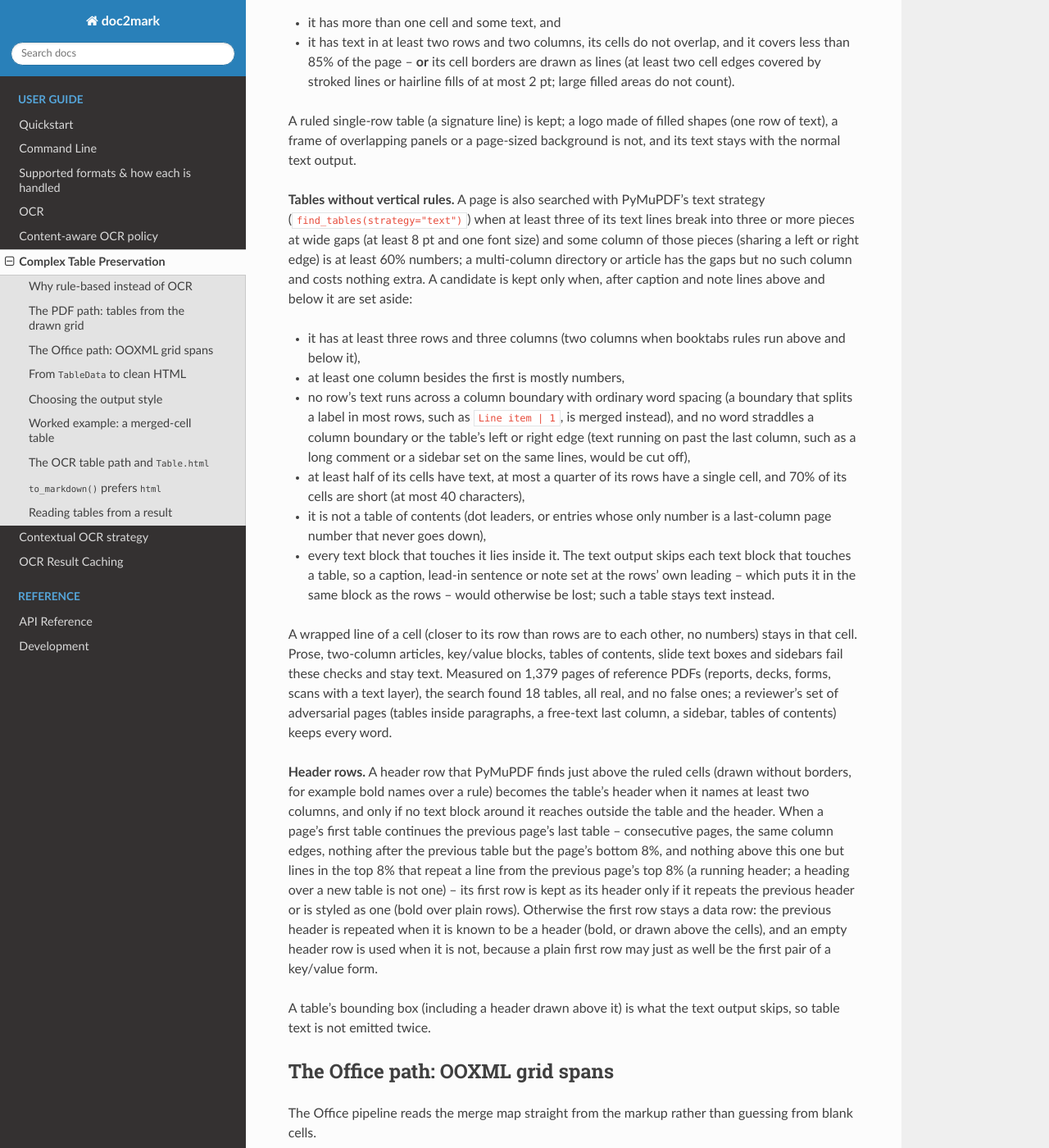
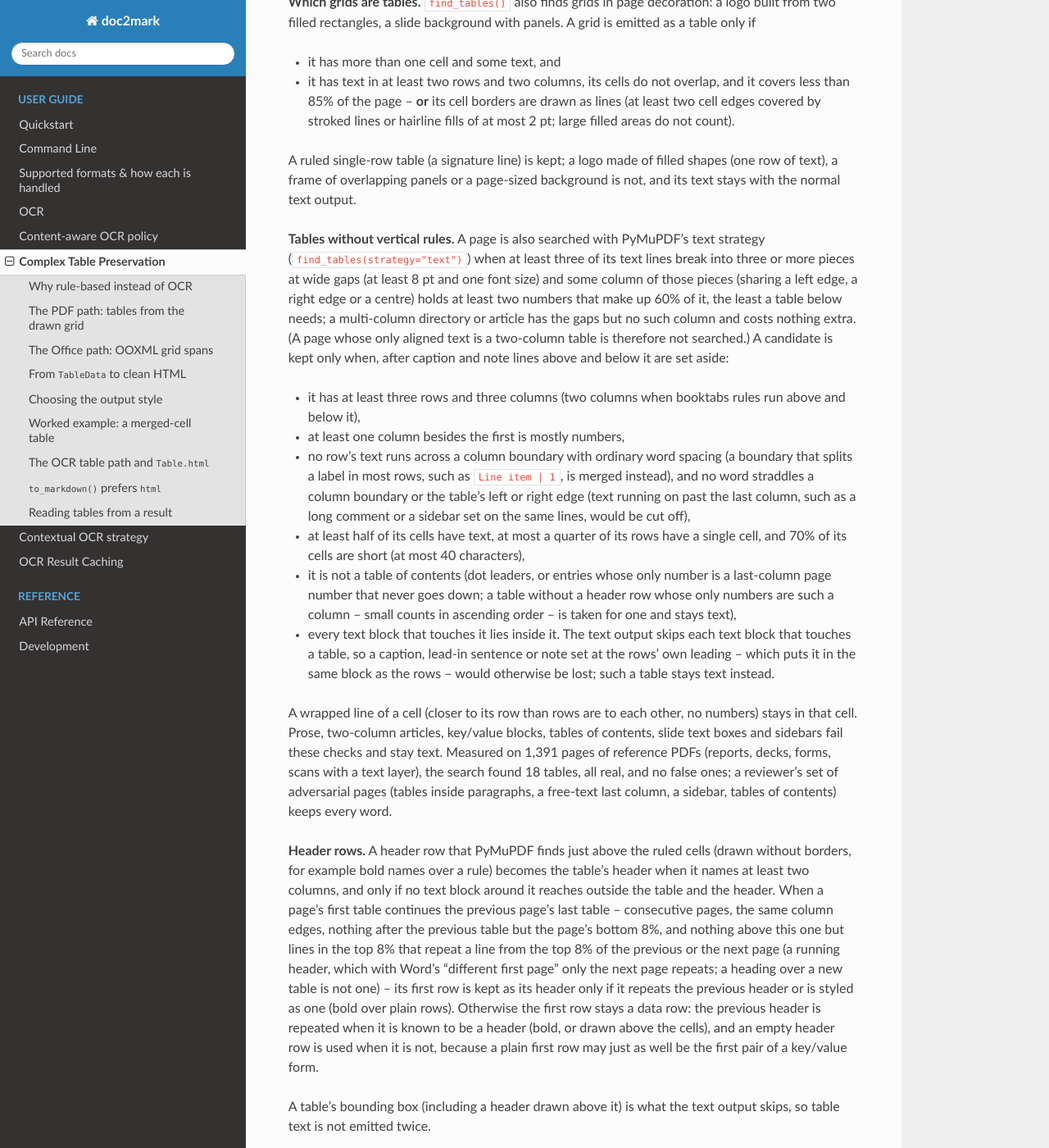
Before and after one commit to luisleo526/doc2mark, a Sphinx documentation site: the page built from docs/tables.rst, in a window 1280 px wide and 1400 px high, scrolled down 1835 px. Shown: the whole window at 82% size. Built offline with Sphinx 7.4.7 and the Read the Docs theme 3.1.0, drawn with Linux system fonts in a browser that asks for light colours; some of the changed text lies outside the part shown.

Commit message:
fix(pdftable): running headers from the next page; pre-check no stricter than the table checks
- continue_table: a line above a continued table also counts as a running
  header when the next page repeats it in its top 8% (Word's "different first
  page": page 1 has a letterhead, later pages the running header). The next
  page is read only when the previous page does not explain the line.
- _looks_tabular: a numeric column of pieces needs two numbers (60%), as
  _text_table does, and pieces also share centres (PyMuPDF's text strategy
  aligns on left, right and centre); columnar pages without tables still skip
  the search.
- docs: the older-PyMuPDF path, the hidden-line rule, the TOC and two-column
  limits, the corpus figures.

Co-Authored-By: Claude Opus 5.5 (1M context) <noreply@anthropic.com>

```diff
--- a/docs/tables.rst
+++ b/docs/tables.rst
@@ -43,12 +43,13 @@ and turns every grid it finds into a ``TableData`` (``doc2mark.pipelines.pdf_tab
 
 **Cell text.** The page's characters are read once per page, from the text page
 ``find_tables()`` built (the same characters and coordinates PyMuPDF's own
-``Table.extract()`` uses, also on rotated pages). Every character goes to exactly
-one cell: the smallest cell, over all tables on the page, that contains the
-centre of the glyph. So a table nested inside another table's cell keeps its own
-text and the outer cell does not repeat it, and cells that overlap (an L-shaped
-merged region, a frame drawn around cells) never share a character. Inside a
-cell, words split at spaces and at gaps wider than 3 pt, and lines stay separate
+``Table.extract()`` uses, also on rotated pages; PyMuPDF releases before 1.27 do not
+expose it, and the page's own text is read in the same coordinates). Every character
+goes to exactly one cell: the smallest cell, over all tables on the page, that
+contains the centre of the glyph. So a table nested inside another table's cell
+keeps its own text and the outer cell does not repeat it, and cells that overlap (an
+L-shaped merged region, a frame drawn around cells) never share a character. Inside
+a cell, words split at spaces and at gaps wider than 3 pt, and lines stay separate
 (``\n``), as in ``Table.extract()``.
 
 Text drawn over other text is handled by what it is:
@@ -69,8 +70,10 @@ Text drawn over other text is handled by what it is:
 * Invisible text (an OCR layer: fully transparent, or neither filled nor stroked)
   drawn over visible text in a cell is dropped; the visible glyphs are the text and
   the hidden layer only repeats them, often with recognition errors
-  (``Acc0unt``, ``1,25O,OOO``). Invisible text with nothing visible under it, as on
-  a scanned page, is the cell's text.
+  (``Acc0unt``, ``1,25O,OOO``). A hidden line is judged as a whole: it is dropped
+  when at least half of its glyphs lie over visible ones, including any part that
+  runs on past them. Invisible text with nothing visible under it, as on a scanned
+  page, is the cell's text.
 
 **Merged cells.** PyMuPDF reports the grid as rows of cell boxes (``None`` where a
 merged box covers a position). Column ``j`` starts at the ``j``-th distinct cell
@@ -99,10 +102,12 @@ not, and its text stays with the normal text output.
 **Tables without vertical rules.** A page is also searched with PyMuPDF's text
 strategy (``find_tables(strategy="text")``) when at least three of its text lines
 break into three or more pieces at wide gaps (at least 8 pt and one font size) and
-some column of those pieces (sharing a left or right edge) is at least 60% numbers;
-a multi-column directory or article has the gaps but no such column and costs
-nothing extra. A candidate is kept only when, after caption and note lines above
-and below it are set aside:
+some column of those pieces (sharing a left edge, a right edge or a centre) holds at
+least two numbers that make up 60% of it, the least a table below needs; a
+multi-column directory or article has the gaps but no such column and costs nothing
+extra. (A page whose only aligned text is a two-column table is therefore not
+searched.) A candidate is kept only when, after caption and note lines above and
+below it are set aside:
 
 * it has at least three rows and three columns (two columns when booktabs rules
   run above and below it),
@@ -115,7 +120,9 @@ and below it are set aside:
 * at least half of its cells have text, at most a quarter of its rows have a
   single cell, and 70% of its cells are short (at most 40 characters),
 * it is not a table of contents (dot leaders, or entries whose only number is a
-  last-column page number that never goes down),
+  last-column page number that never goes down; a table without a header row whose
+  only numbers are such a column -- small counts in ascending order -- is taken for
+  one and stays text),
 * every text block that touches it lies inside it. The text output skips each text
   block that touches a table, so a caption, lead-in sentence or note set at the
   rows' own leading -- which puts it in the same block as the rows -- would
@@ -124,23 +131,25 @@ and below it are set aside:
 A wrapped line of a cell (closer to its row than rows are to each other, no
 numbers) stays in that cell. Prose, two-column articles, key/value blocks, tables
 of contents, slide text boxes and sidebars fail these checks and stay text.
-Measured on 1,379 pages of reference PDFs (reports, decks, forms, scans with a text
+Measured on 1,391 pages of reference PDFs (reports, decks, forms, scans with a text
 layer), the search found 18 tables, all real, and no false ones; a reviewer's set
 of adversarial pages (tables inside paragraphs, a free-text last column, a sidebar,
 tables of contents) keeps every word.
 
 **Header rows.** A header row that PyMuPDF finds just above the ruled cells (drawn
-without borders, for example bold names over a rule) becomes the table's header
-when it names at least two columns, and only if no text block around it reaches
-outside the table and the header. When a page's first table continues the previous
-page's last table -- consecutive pages, the same column edges, nothing after the
-previous table but the page's bottom 8%, and nothing above this one but lines in
-the top 8% that repeat a line from the previous page's top 8% (a running header;
-a heading over a new table is not one) -- its first row is kept as its header only
-if it repeats the previous header or is styled as one (bold over plain rows). Otherwise the first row stays a data row: the previous header
-is repeated when it is known to be a header (bold, or drawn above the cells), and
-an empty header row is used when it is not, because a plain first row may just as
-well be the first pair of a key/value form.
+without borders, for example bold names over a rule) becomes the table's header when
+it names at least two columns, and only if no text block around it reaches outside
+the table and the header. When a page's first table continues the previous page's
+last table -- consecutive pages, the same column edges, nothing after the previous
+table but the page's bottom 8%, and nothing above this one but lines in the top 8%
+that repeat a line from the top 8% of the previous or the next page (a running
+header, which with Word's "different first page" only the next page repeats; a
+heading over a new table is not one) -- its first row is kept as its header only if
+it repeats the previous header or is styled as one (bold over plain rows). Otherwise
+the first row stays a data row: the previous header is repeated when it is known to
+be a header (bold, or drawn above the cells), and an empty header row is used when
+it is not, because a plain first row may just as well be the first pair of a
+key/value form.
 
 A table's bounding box (including a header drawn above it) is what the text
 output skips, so table text is not emitted twice.
```
Also changed, not shown: 2 other files.
